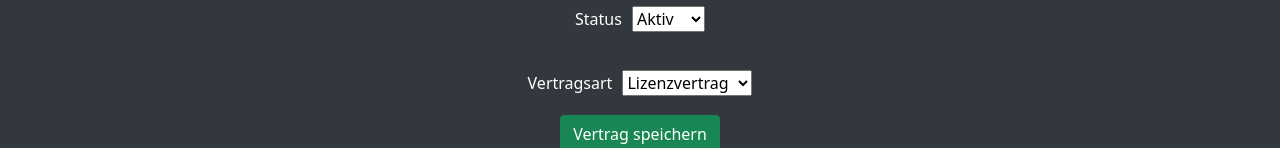
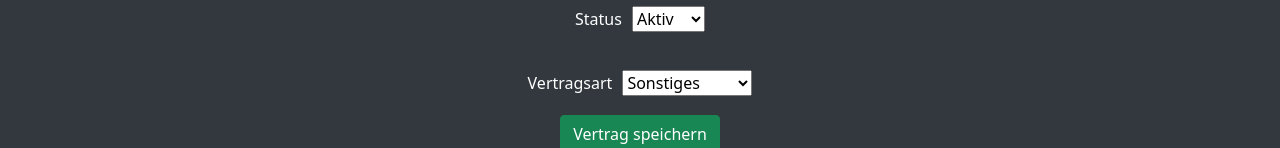
Before and after one commit to Henriette-Wien/Vertragsdatenbank, a React (Create React App) app in the folder src/frontendvertragsdatenbank/: page /add in a window 1280 px wide. Shown: the part 764-912 px from the top of the page. Built offline with nearby package versions, Linux system fonts and the light colour scheme.

Commit message:
Vertrag Anlegen Test

```diff
--- a/src/frontendvertragsdatenbank/src/components/VertragAnlegen.jsx
+++ b/src/frontendvertragsdatenbank/src/components/VertragAnlegen.jsx
@@ -27,7 +27,11 @@ export default class VertragAnlegen extends Component {
         this.newAnschrift = this.newAnschrift.bind(this);
         this.newAnsprechpartner = this.newAnsprechpartner.bind(this);
 
+
         this.state = {
+            id: null,
+            vertragsart: "Sonstiges",
+            status: "aktiv",
             submitted: false
         };
     }
@@ -428,31 +432,25 @@ export default class VertragAnlegen extends Component {
                             />
                         </div>
                         <div className="form-group">
-                            <div>
                             <label style={styleStatus}>Status</label>
-                                <select onChange={this.onChangeStatus}>
+                            <select onChange={this.onChangeStatus} id="status" required="false">
                                 <option value="aktiv">Aktiv</option>
                                 <option value="inaktiv">Inaktiv</option>
                                 type="textarea"
                                 className="form-control"
-                                    id="status"
-                                    required="true"
                                 name="status"
                                 placeholder="Status"
                             </select>
                         </div>
-                        </div>
                         <div className="form-group">
                             <label style={styleStatus}>Vertragsart</label>
-                            <select onChange={this.onChangeVertragsart}>
+                            <select onChange={this.onChangeVertragsart} id="vertragsart" required="false">
+                                <option value="Sonstiges">Sonstiges</option>
                                 <option value="Lizenzvertrag">Lizenzvertrag</option>
                                 <option value="Arbeitsvertrag">Arbeitsvertrag</option>
                                 <option value="Kaufvertrag">Kaufvertrag</option>
-                                <option value="Sonstiges">Sonstiges</option>
                                 type="textarea"
                                 className="form-control"
-                                id="vertragsart"
-                                required="false"
                                 name="vertragsart"
                                 placeholder="Vertragsart"
                             </select>
```
Also changed, not shown: 1 other file (tests, documents, lock files or other folders). Lines whose indentation alone changed are shown as unchanged.
